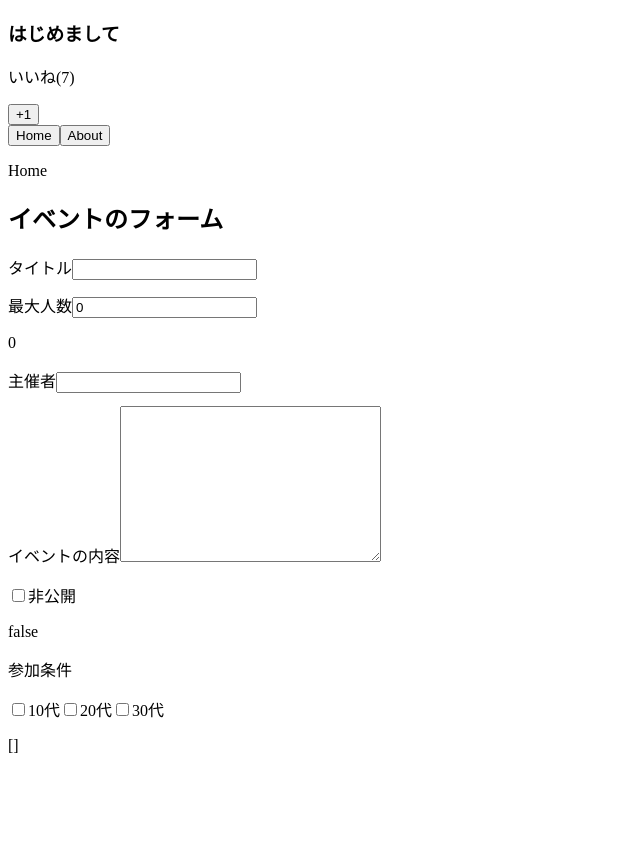
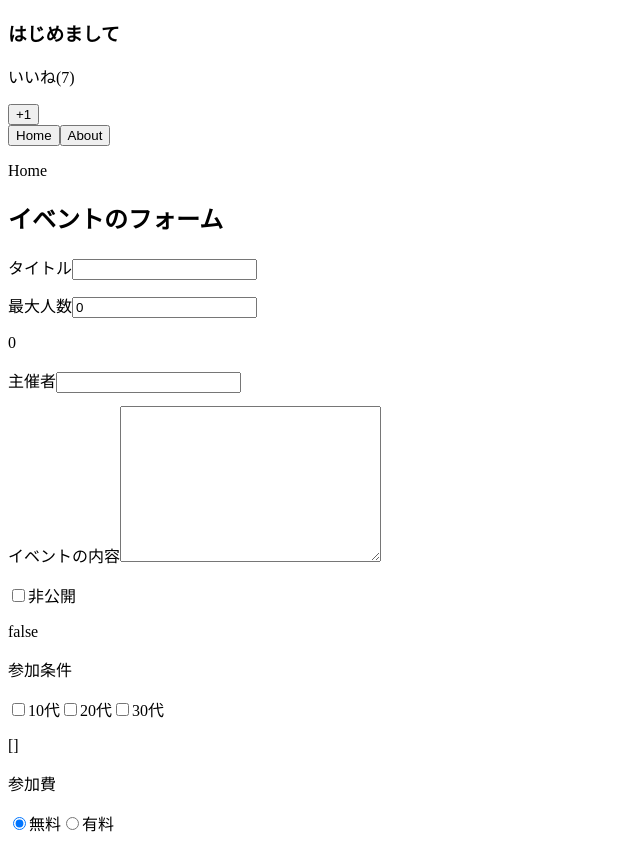
Before and after one commit to fujisan3020/udemy-vuejs, a Vue app: page / in a window 1280 px wide. Shown: the whole page, without its empty margins (0-640 px from the left). Before the commit the page ends 800 px from the top, so only its background shows below. Built offline with nearby package versions, Linux system fonts and the light colour scheme.

Commit message:
#125. ラジオボタンに双方向データバインディングを作成する

```diff
--- a/src/App.vue
+++ b/src/App.vue
@@ -86,6 +86,23 @@ p<!-- App.vueは、大きくtemplateタグ・scriptタグ・styleタグに3つ
         >
         <label for="30">30代</label>
         <p>{{ eventData.target }}</p>
+
+        <p>参加費</p>
+        <input
+          id="free"
+          type="radio"
+          value="無料"
+          v-model="eventData.price"
+        >
+        <label for="free">無料</label>
+
+        <input
+          id="paid"
+          type="radio"
+          value="有料"
+          v-model="eventData.price"
+        >
+        <label for="paid">有料</label>
     </div>
   </div>
 </template>
@@ -109,7 +126,8 @@ import Home from "./components/Home.vue";
           // 単体のチェックボックスをv-modelにする時は、中身はboolean型で設定する
           isPrivate: false,
           // 複数のチェックボックスにv-modelを設定する時は、中身は配列で設定する
-          target: []
+          target: [],
+          price: "無料"
         }
       };
     },
```
